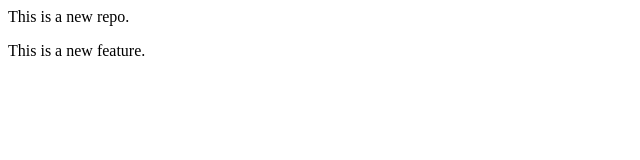
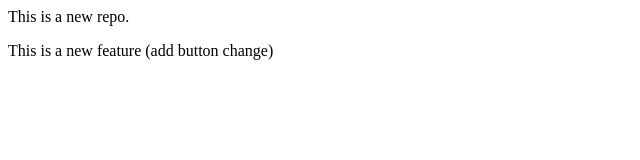
Before and after one commit to Falconcodz/localrepo, a plain HTML site: page index.html in a window 1280 px wide. Shown: the whole page, without its empty margins (0-640 px from the left). Drawn offline with Linux system fonts and the light colour scheme.

Commit message:
Add button change

```diff
--- a/index.html
+++ b/index.html
@@ -1,2 +1,2 @@
 <p>This is a new repo.</p>
-<p>This is a new feature.</p>
+<p>This is a new feature (add button change)</p>
```
